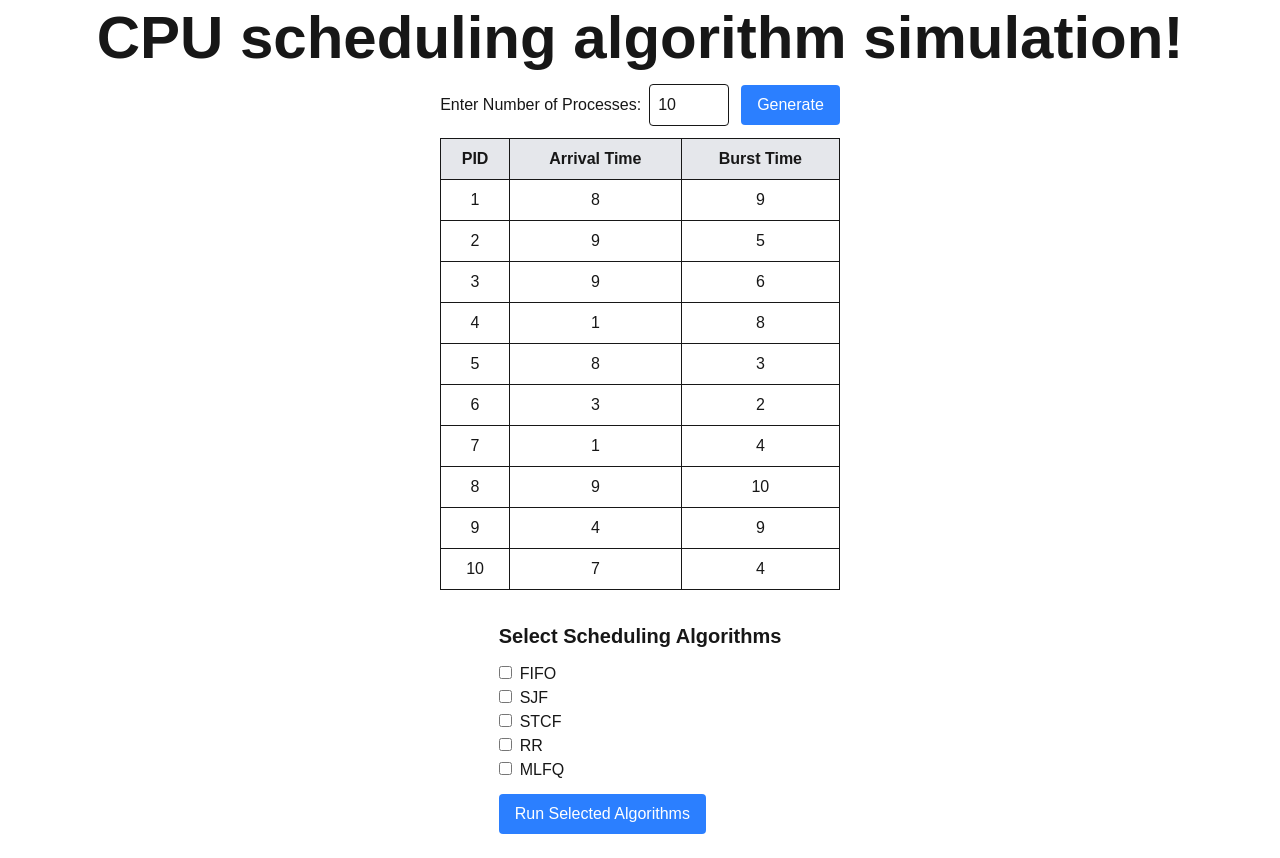
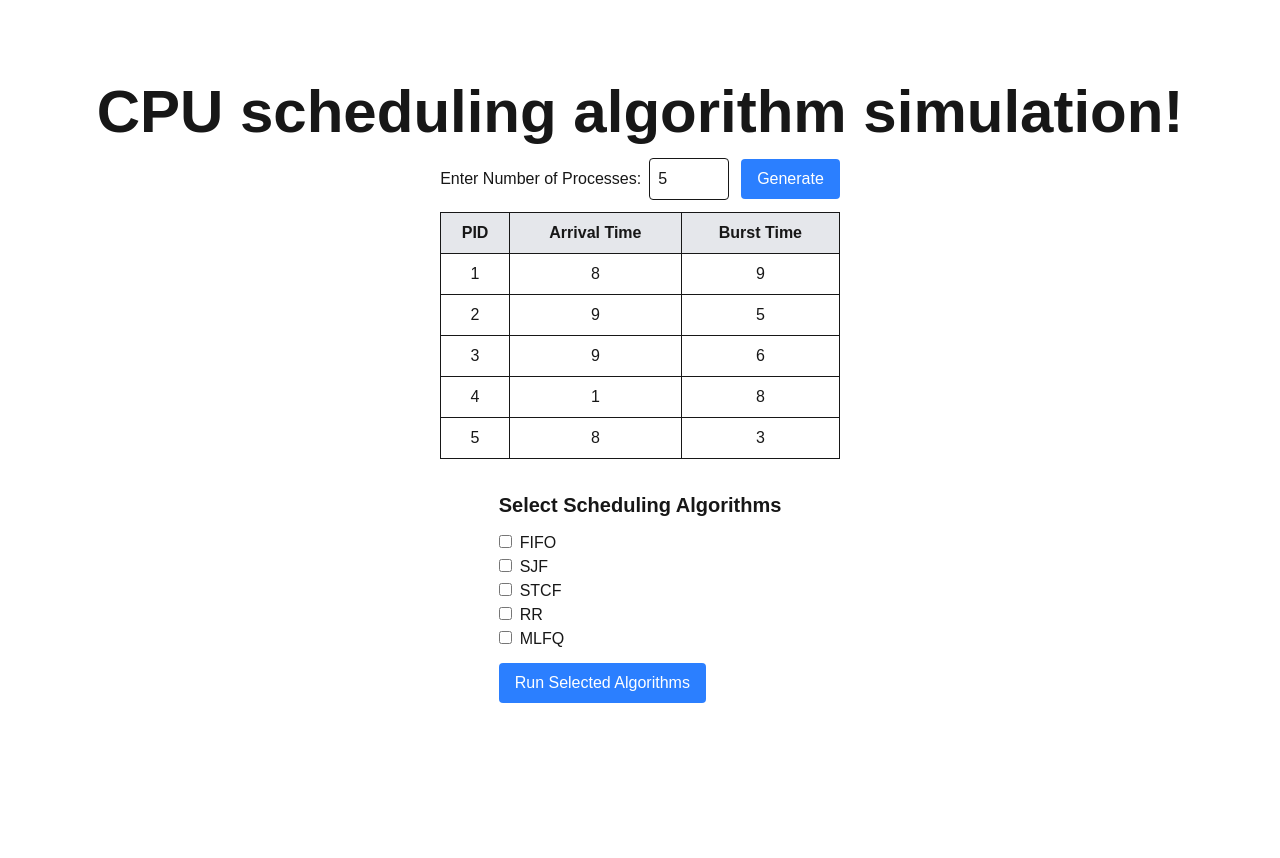
Before and after one commit to damphone/cpuscheduler, a Next.js app: page / in a window 1280 px wide. After the commit the page ends 800 px from the top, so only its background shows below. Built offline with nearby package versions, Linux system fonts and the light colour scheme.

Commit message:
modified processtable

```diff
--- a/components/processtable.js
+++ b/components/processtable.js
@@ -1,22 +1,19 @@
-// Purpose: To generate a table of processes with random PID, Arrival Time, and Burst Time.
-
 'use client';
 
-import React, { useState } from "react";
+import React, { useState, useEffect } from "react";
 import { generateProcess } from "../components/randomprocessgen";
 
+export default function ProcessTable() {
+    const [numProcesses, setNumProcesses] = useState(5);
+    const [processes, setProcesses] = useState([]);
 
-export default function ProcessTable() {
-    const [numProcesses, setNumProcesses] = useState(10);
-    const [processes, setProcesses] = useState(generateProcess());
+    // Generate processes whenever numProcesses changes
+    useEffect(() => {
+        setProcesses(generateProcess(numProcesses));
+    }, [numProcesses]);
 
-    const handleGenerate = () => {
-        setProcesses(generateProcess());
-    };
-
-    return(
+    return (
         <div className="p-4">
-
             {/* User Input for Number of Processes */}
             <div className="mb-3">
                 <label className="mr-2 font-medium">Enter Number of Processes:</label>
@@ -29,7 +26,7 @@ export default function ProcessTable() {
                 />
                 <button
                     className="ml-3 px-4 py-2 bg-blue-500 text-white rounded"
-                    onClick={handleGenerate}
+                    onClick={() => setProcesses(generateProcess(numProcesses))}
                 >
                     Generate
                 </button>
@@ -42,7 +39,6 @@ export default function ProcessTable() {
                         <th className="border p-2">PID</th>
                         <th className="border p-2">Arrival Time</th>
                         <th className="border p-2">Burst Time</th>
-
                     </tr>
                 </thead>
                 <tbody>
@@ -51,7 +47,6 @@ export default function ProcessTable() {
                             <td className="border p-2">{p.pid}</td>
                             <td className="border p-2">{p.arrivalTime}</td>
                             <td className="border p-2">{p.burstTime}</td>
-
                         </tr>
                     ))}
                 </tbody>
--- a/components/randomprocessgen.js
+++ b/components/randomprocessgen.js
@@ -1,6 +1,6 @@
-export function generateProcess(){
+export function generateProcess(numProcesses = 5){
     return (
-        Array.from({length: 10}, (_, i) => generateRandomProcess(i + 1))
+        Array.from({length: numProcesses}, (_, i) => generateRandomProcess(i + 1))
     )
 }
 
```
